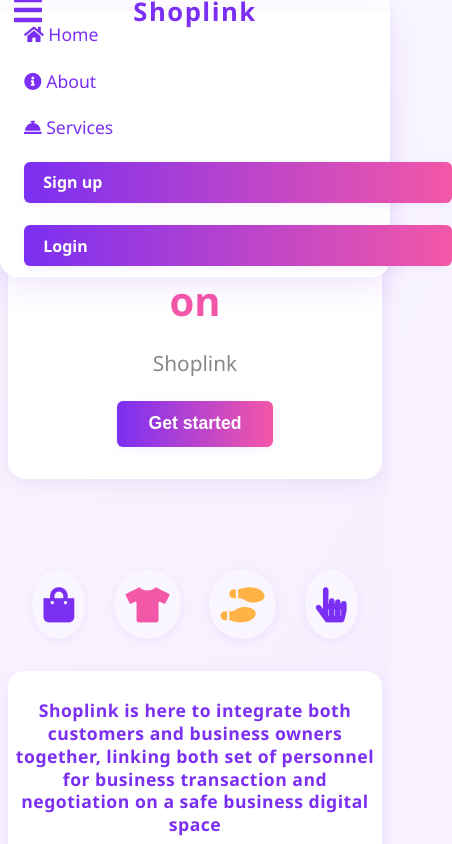
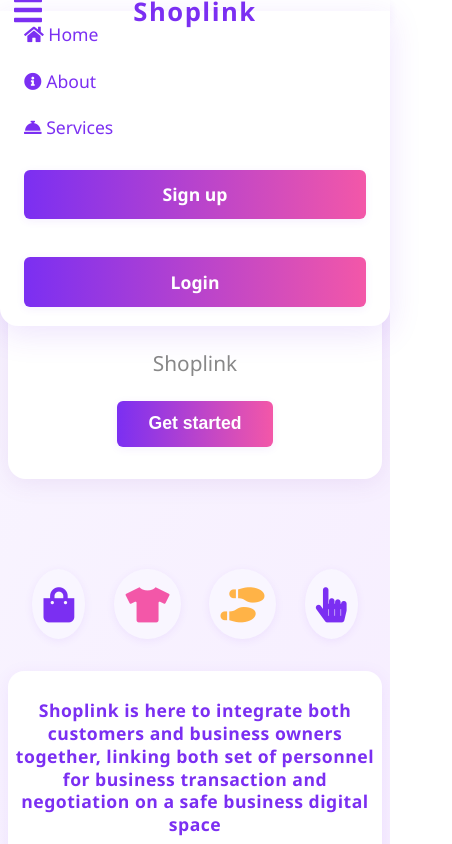
Before and after one commit to casey154592/shoplink, a website: page public/index.html in a window 390 px wide. Both pictures are taken after a click on the button "Open menu". Shown: the top 844 px of the page, 452 px wide, since content can reach past the window. Drawn offline with Linux system fonts and the light colour scheme.

```diff
--- a/public/index.html
+++ b/public/index.html
@@ -479,18 +479,23 @@
                 transform: translateY(0) scaleY(1);
                 animation: dropdownIn 0.35s cubic-bezier(.39,.575,.565,1.000);
             }
-            @keyframes dropdownIn {
-                from { opacity: 0; transform: translateY(-20px) scaleY(0.95);}
-                to   { opacity: 1; transform: translateY(0) scaleY(1);}
-            }
             .navbar__item, .navbar__btn {
                 width: 100%;
                 padding: 0.7rem 1.5rem;
+                box-sizing: border-box;
             }
             .navbar__links, .button {
                 width: 100%;
                 display: block;
                 text-align: left;
+                font-size: 1.1rem;
+                box-sizing: border-box;
+            }
+            .navbar__btn .button {
+                width: 100%;
+                margin: 0.5rem 0;
+                text-align: center;
+                padding: 0.8rem 0;
                 font-size: 1.1rem;
             }
             /* Fit main content below navbar */
@@ -648,11 +653,20 @@
             .navbar__item, .navbar__btn {
                 width: 100%;
                 padding: 0.7rem 1.5rem;
+                box-sizing: border-box;
             }
             .navbar__links, .button {
                 width: 100%;
                 display: block;
                 text-align: left;
+                font-size: 1.1rem;
+                box-sizing: border-box;
+            }
+            .navbar__btn .button {
+                width: 100%;
+                margin: 0.5rem 0;
+                text-align: center;
+                padding: 0.8rem 0;
                 font-size: 1.1rem;
             }
             /* Fit main content below navbar */
```
Also changed, not shown: api/users.js (+11 -0 lines), public/profile.html (+1 -0 lines), public/profile.js (+14 -0 lines).
